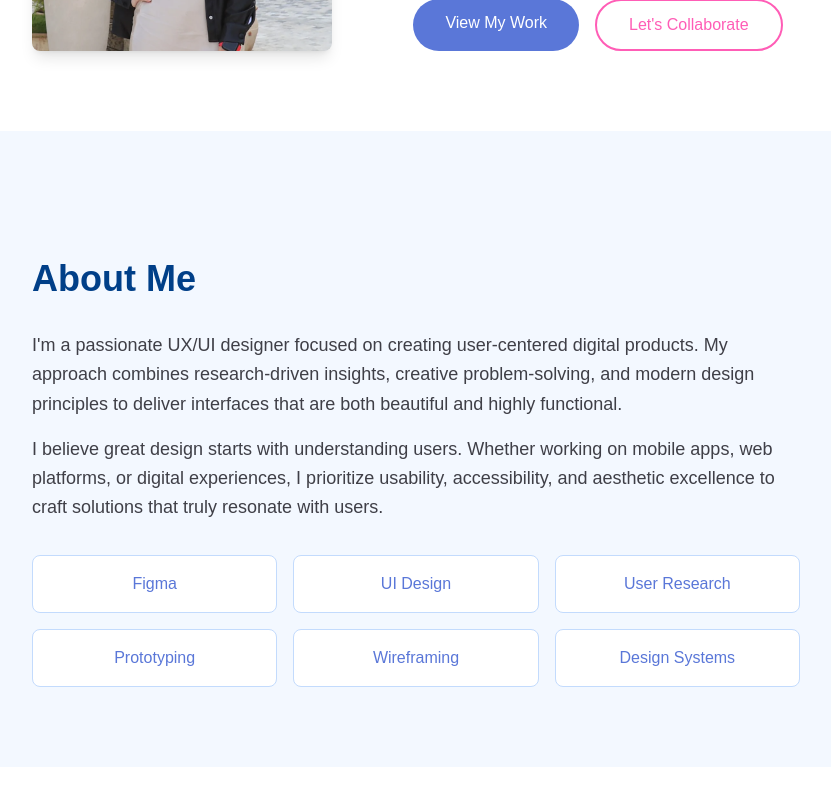
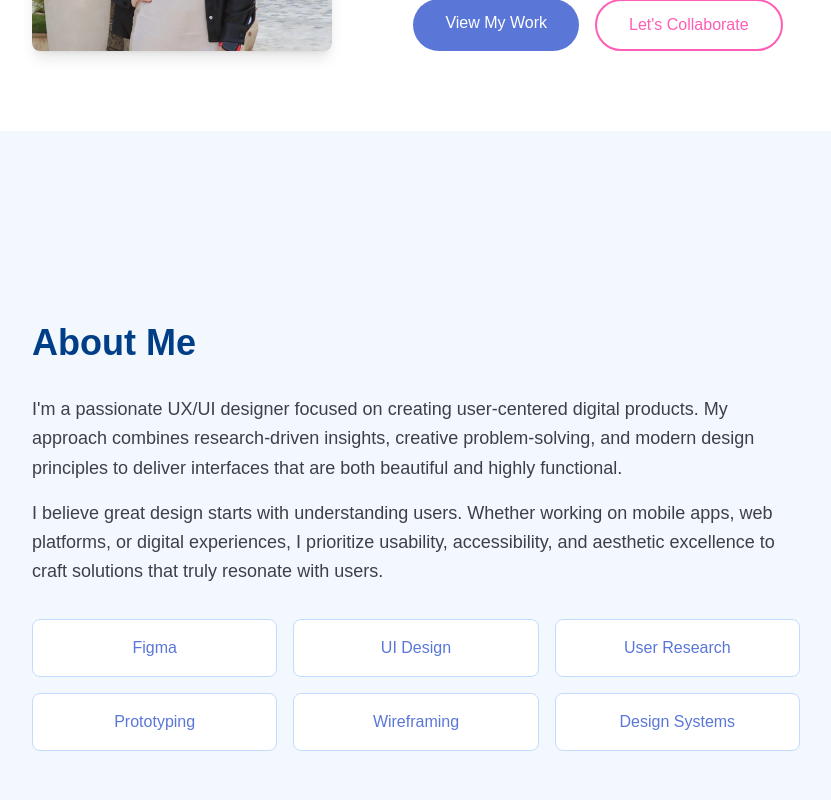
Before and after one commit to TzipHoro/MarcysPortfolio, a Next.js app in the folder my-portfolio/: page / in a window 1280 px wide. Shown: the part 380-1180 px from the top of the page, without its empty margins (224-1055 px from the left). Built offline with nearby package versions, Linux system fonts and the light colour scheme.

Commit message:
Increase top padding above About section further

```diff
--- a/my-portfolio/app/page.tsx
+++ b/my-portfolio/app/page.tsx
@@ -46,7 +46,7 @@ export default function Home() {
       </section>
 
       {/* About Section */}
-      <section id="about" className="bg-[#C3DBFD]/20 px-4 sm:px-6 lg:px-8 pt-32 pb-20">
+      <section id="about" className="bg-[#C3DBFD]/20 px-4 sm:px-6 lg:px-8 pt-48 pb-20">
         <div className="max-w-3xl mx-auto">
           <h2 className="text-4xl font-bold text-[#003F88] mb-8">About Me</h2>
           <p className="text-lg text-zinc-700 mb-4 leading-relaxed">
```
